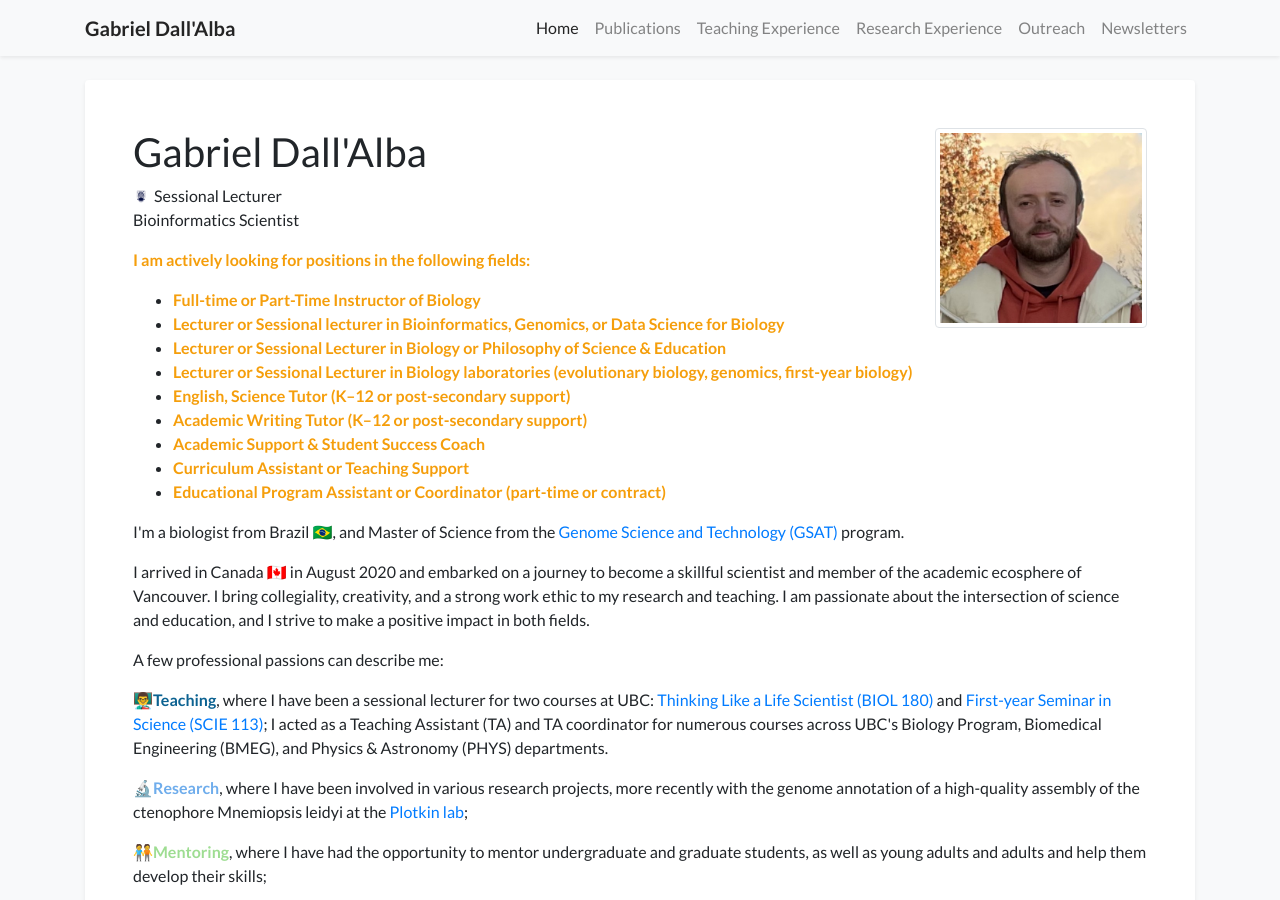
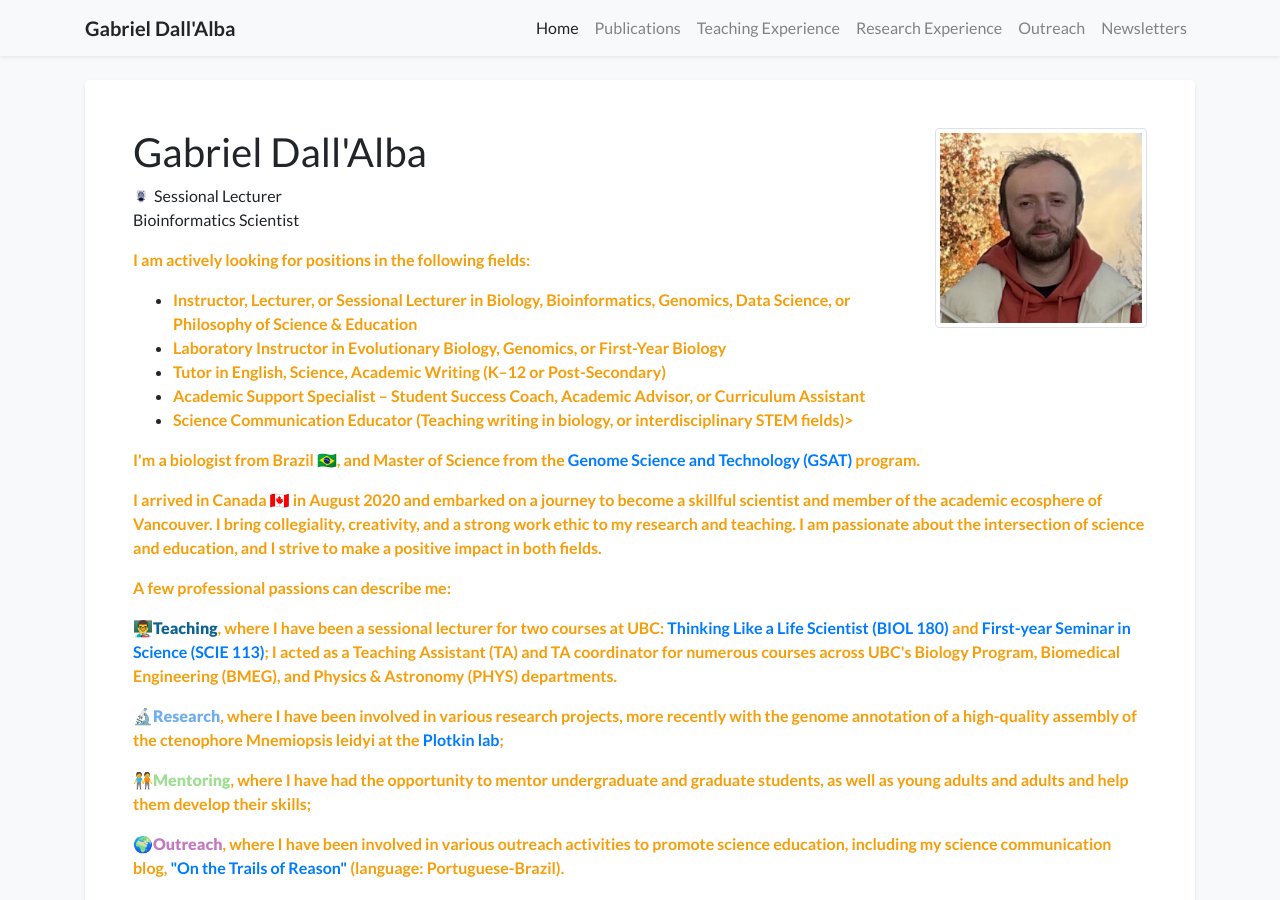
Before and after one commit to gdalba/gdalba.github.io, a Jekyll site: the page built from index.html, in a window 1280 px wide and 900 px high. Built offline with Jekyll 4.4.1, drawn with Linux system fonts in a browser that asks for light colours; nearby versions of some CDN libraries; a style sheet for code colours, icons or effects is not loaded.

Commit message:
Update profile.yml

```diff
--- a/_data/profile.yml
+++ b/_data/profile.yml
@@ -30,15 +30,11 @@
     <strong style="color:#F59E0B;">I am actively looking for positions in the following fields:</strong>
   </p>
   <ul>
-    <li><strong style="color:#F59E0B;">Full-time or Part-Time Instructor of Biology</strong></li>
-    <li><strong style="color:#F59E0B;">Lecturer or Sessional lecturer in Bioinformatics, Genomics, or Data Science for Biology</strong></li>
-    <li><strong style="color:#F59E0B;">Lecturer or Sessional Lecturer in Biology or Philosophy of Science & Education</strong></li>
-    <li><strong style="color:#F59E0B;">Lecturer or Sessional Lecturer in Biology laboratories (evolutionary biology, genomics, first-year biology)</strong></li>
-    <li><strong style="color:#F59E0B;">English, Science Tutor (K–12 or post-secondary support)</strong></li>
-    <li><strong style="color:#F59E0B;">Academic Writing Tutor (K–12 or post-secondary support)</strong></li>
-    <li><strong style="color:#F59E0B;">Academic Support & Student Success Coach</strong></li>
-    <li><strong style="color:#F59E0B;">Curriculum Assistant or Teaching Support</strong></li>
-    <li><strong style="color:#F59E0B;">Educational Program Assistant or Coordinator (part-time or contract)</strong></li>
+    <li><strong style="color:#F59E0B;">Instructor, Lecturer, or Sessional Lecturer in Biology, Bioinformatics, Genomics, Data Science, or Philosophy of Science & Education</strong></li>
+    <li><strong style="color:#F59E0B;">Laboratory Instructor in Evolutionary Biology, Genomics, or First-Year Biology</strong></li>
+    <li><strong style="color:#F59E0B;">Tutor in English, Science, Academic Writing (K–12 or Post-Secondary)</strong></li>
+    <li><strong style="color:#F59E0B;">Academic Support Specialist – Student Success Coach, Academic Advisor, or Curriculum Assistant</strong></li>
+    <li><strong style="color:#F59E0B;">Science Communication Educator (Teaching writing in biology, or interdisciplinary STEM fields)></li>
   </ul>
   <p>
     I'm a biologist from Brazil 🇧🇷, and Master of Science from the <a href="https://www.gsat.ubc.ca/" target="_blank">Genome Science and Technology (GSAT)</a> program.
```
